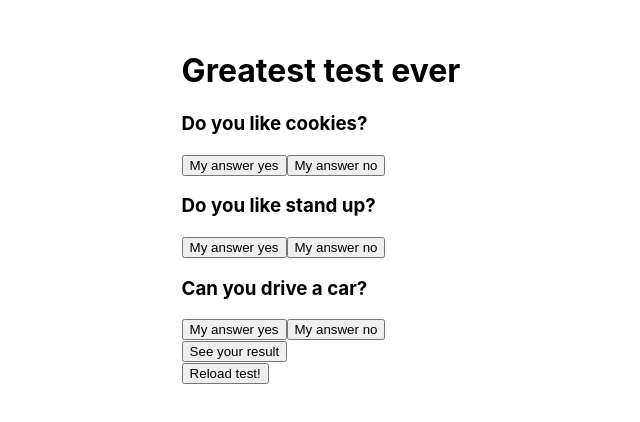
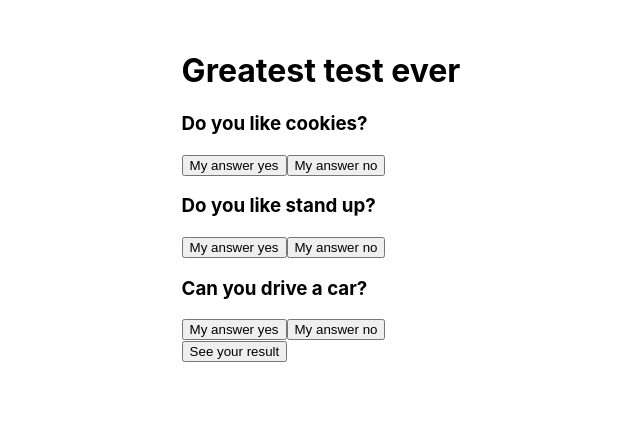
Before and after one commit to Masha-Gorb/Counter, a React (Create React App) app: page / in a window 1280 px wide. Shown: the top 422 px of the page, without its empty margins (294-934 px from the left). Built offline with nearby package versions, Linux system fonts and the light colour scheme.

Commit message:
elle girl test Slava edition

```diff
--- a/src/App.tsx
+++ b/src/App.tsx
@@ -37,6 +37,9 @@ function App() {
         } else {
             alert ('i dont know you')
         }
+        //window.location.reload();
+
+        document.getElementById("hui")!.setAttribute("disabled", "true");
     }
 
     return (
@@ -77,7 +80,7 @@ function App() {
                 <ResultButton
                 showRes={showRes}
                 />
-                <ReloadButton/>
+                {/*<ReloadButton/>*/}
             </div>
 
 
--- a/src/Elle girl/ResultButton.tsx
+++ b/src/Elle girl/ResultButton.tsx
@@ -6,6 +6,6 @@ export type ResButtonType = {
 
 export const ResultButton = (props: ResButtonType) => {
     return <div>
-        <button onClick={props.showRes}>See your result</button>
+        <button id="hui" onClick={props.showRes}>See your result</button>
     </div>
 }
--- a/src/index.tsx
+++ b/src/index.tsx
@@ -4,7 +4,7 @@ import './index.css';
 import App from './App';
 import * as serviceWorker from './serviceWorker';
 
-ReactDOM.render(<App />,  document.getElementById('root'));
+ReactDOM.render(<App/>,  document.getElementById('root'));
 
 // If you want your app to work offline and load faster, you can change
 // unregister() to register() below. Note this comes with some pitfalls.
```
